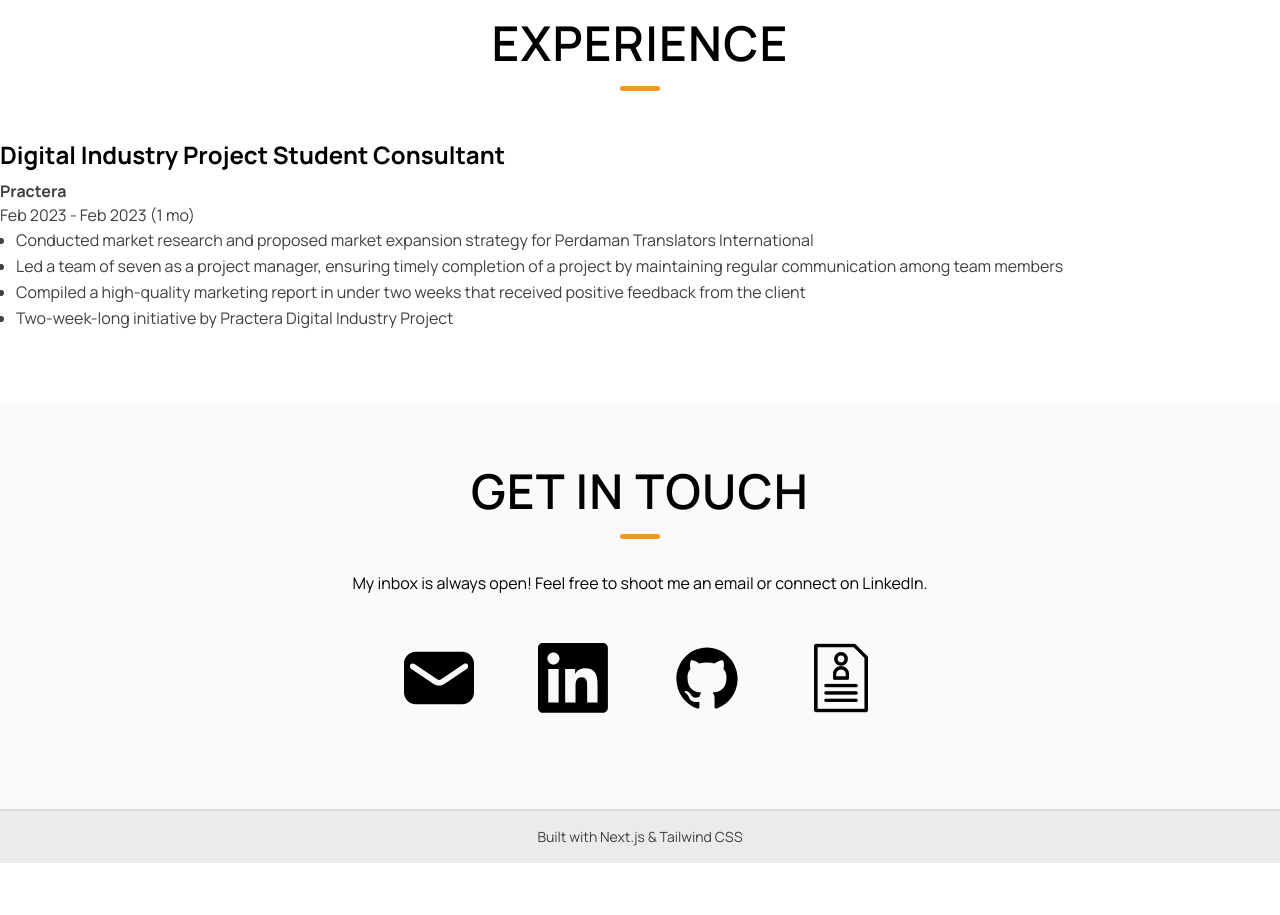
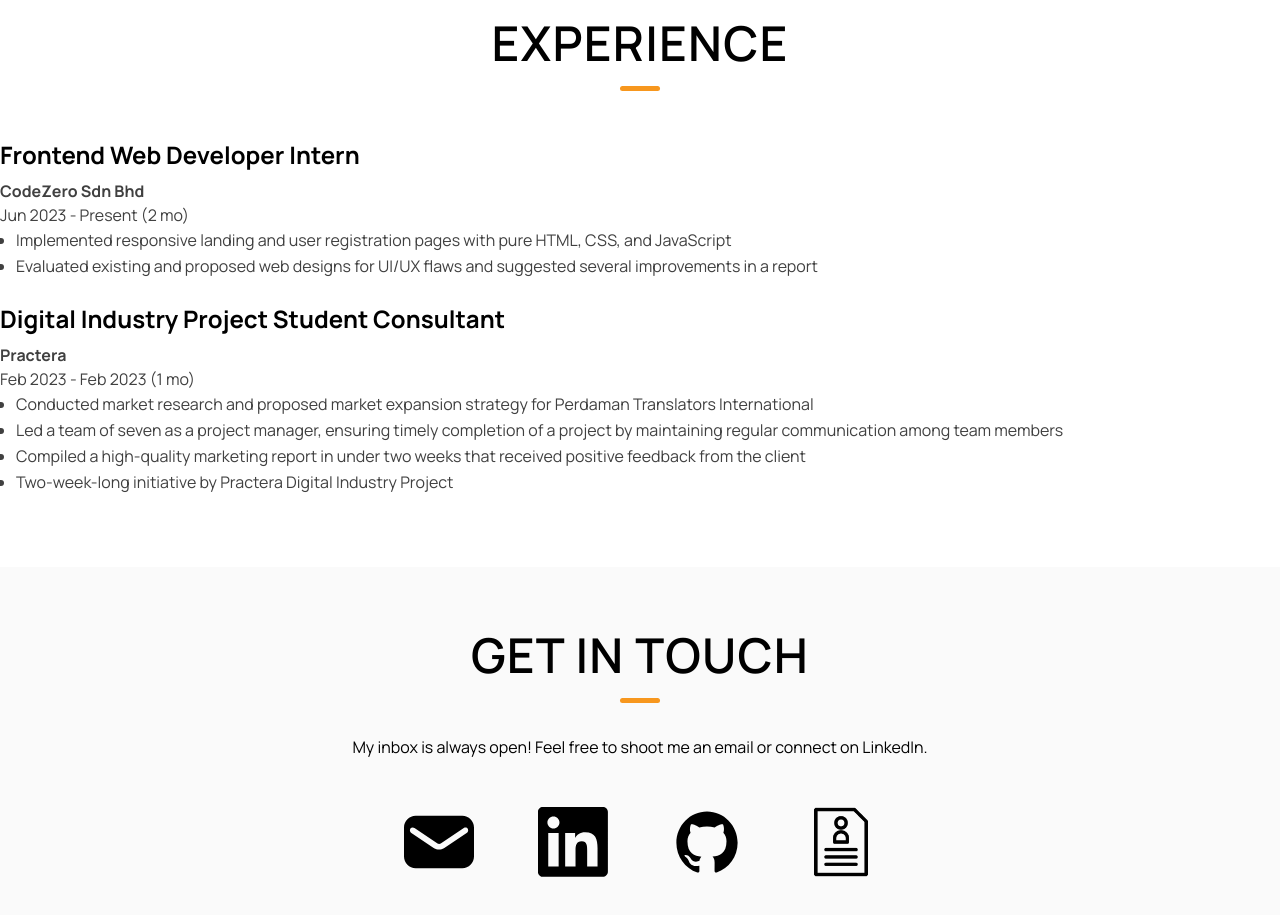
Before and after one commit to KohHaruki/personal-website, a Next.js app: page / in a window 1280 px wide. Shown: the part 2560-3475 px from the top of the page. Before the commit the page ends 3423 px from the top, so only its background shows below. Built offline with nearby package versions, Linux system fonts and the light colour scheme.

Commit message:
Updated data

```diff
--- a/app/components/Dates.tsx
+++ b/app/components/Dates.tsx
@@ -1,8 +1,8 @@
 export interface DatesInterface {
     startMonth: number,
     startYear: number,
-    endMonth?: number,
-    endYear?: number,
+    endMonth?: number | null,
+    endYear?: number | null,
     isCurrent: boolean,
     displayEnd?: boolean,
     displayDuration?: boolean
--- a/app/components/Experience.tsx
+++ b/app/components/Experience.tsx
@@ -5,10 +5,11 @@ export interface ExperienceItemInterface {
     id: number,
     jobTitle: string,
     company: string,
+    location: string,
     startMonth: number,
     startYear: number,
-    endMonth: number,
-    endYear: number,
+    endMonth: number | null,
+    endYear: number | null,
     isCurrent: boolean,
     bulletPoints: Array<string>
 }
@@ -25,6 +26,7 @@ export default function Experience() {
                                 id={exp.id}
                                 jobTitle={exp.jobTitle}
                                 company={exp.company}
+                                location={exp.location}
                                 startMonth={exp.startMonth}
                                 startYear={exp.startYear}
                                 endMonth={exp.endMonth}
--- a/json/data.json
+++ b/json/data.json
@@ -105,6 +105,7 @@
             "id": 0,
             "jobTitle": "Digital Industry Project Student Consultant",
             "company": "Practera",
+            "location": "Remote, Melbourne, Australia",
             "startMonth": 2,
             "startYear": 2023,
             "endMonth": 2,
@@ -116,6 +117,21 @@
                 "Compiled a high-quality marketing report in under two weeks that received positive feedback from the client",
                 "Two-week-long initiative by Practera Digital Industry Project"
             ]
+        },
+        {
+            "id": 1,
+            "jobTitle": "Frontend Web Developer Intern",
+            "company": "CodeZero Sdn Bhd",
+            "location": "Remote, Petaling Jaya, Malaysia",
+            "startMonth": 6,
+            "startYear": 2023,
+            "endMonth": null,
+            "endYear": null,
+            "isCurrent": true,
+            "bulletPoints": [
+                "Implemented responsive landing and user registration pages with pure HTML, CSS, and JavaScript",
+                "Evaluated existing and proposed web designs for UI/UX flaws and suggested several improvements in a report"
+            ]
         }
     ]
 }
```
